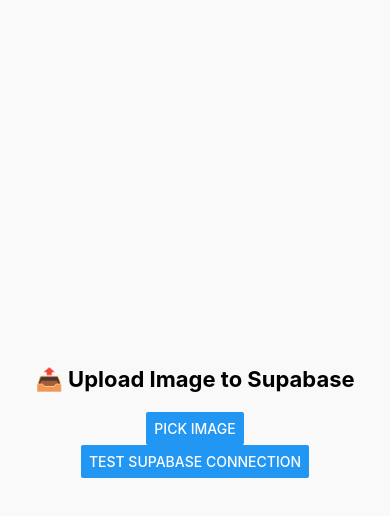
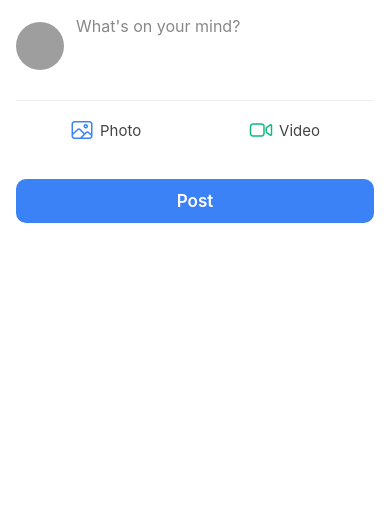
Before and after one commit to doodleppad-code/doodleppad-social-media, a React Native app: screen /ImagePost in a window 390 px wide. Shown: the top 516 px of the page. Built offline with nearby package versions, Linux system fonts and the light colour scheme; no server answers; grey boxes are pictures that could not be loaded.

Commit message:
UI update and video post enable

```diff
--- a/package.json
+++ b/package.json
@@ -18,6 +18,7 @@
     "@supabase/supabase-js": "^2.79.0",
     "cors": "^2.8.5",
     "expo": "~53.0.20",
+    "expo-av": "~15.1.7",
     "expo-dev-client": "~5.2.4",
     "expo-file-system": "~18.1.11",
     "expo-status-bar": "~2.2.3",
--- a/src/Imagepost.js
+++ b/src/Imagepost.js
@@ -1,167 +1,290 @@
-import React, { useState } from 'react';
+import React, { useState } from "react";
 import {
   View,
-  Button,
+  Text,
+  TextInput,
+  TouchableOpacity,
   Image,
+  StyleSheet,
   ActivityIndicator,
   Alert,
-  StyleSheet,
   ScrollView,
-  Text,
-} from 'react-native';
-import { launchImageLibrary } from 'react-native-image-picker';
-import { createClient } from '@supabase/supabase-js';
-import * as FileSystem from 'expo-file-system';
-import 'react-native-url-polyfill/auto';
+  Dimensions,
+  KeyboardAvoidingView,
+  Platform,
+} from "react-native";
+import { Ionicons } from "@expo/vector-icons";
+import { Video } from "expo-av";
+import { launchImageLibrary } from "react-native-image-picker";
+import { createClient } from "@supabase/supabase-js";
+import * as FileSystem from "expo-file-system";
+import "react-native-url-polyfill/auto";
+import { SafeAreaView } from "react-native-safe-area-context";
 
-// 🔐 Your Supabase credentials
-const supabaseUrl = 'https://rnivpbqqihdwtunlihnp.supabase.co';
+// 📦 Supabase credentials
+const supabaseUrl = "https://rnivpbqqihdwtunlihnp.supabase.co";
 const supabaseAnonKey =
-  'eyJhbGciOiJIUzI1NiIsInR5cCI6IkpXVCJ9.eyJpc3MiOiJzdXBhYmFzZSIsInJlZiI6InJuaXZwYnFxaWhkd3R1bmxpaG5wIiwicm9sZSI6ImFub24iLCJpYXQiOjE3NjIzNjEzMDksImV4cCI6MjA3NzkzNzMwOX0.5csZgmeQRRPcfrHPUQhmF26K7xy489oi8mCVtbp-v4w';
+  "eyJhbGciOiJIUzI1NiIsInR5cCI6IkpXVCJ9.eyJpc3MiOiJzdXBhYmFzZSIsInJlZiI6InJuaXZwYnFxaWhkd3R1bmxpaG5wIiwicm9sZSI6ImFub24iLCJpYXQiOjE3NjIzNjEzMDksImV4cCI6MjA3NzkzNzMwOX0.5csZgmeQRRPcfrHPUQhmF26K7xy489oi8mCVtbp-v4w";
 
 const supabase = createClient(supabaseUrl, supabaseAnonKey);
 
+const { width } = Dimensions.get("window");
+
 export default function ImagePost() {
+  const [caption, setCaption] = useState("");
   const [imageUri, setImageUri] = useState(null);
+  const [videoUri, setVideoUri] = useState(null);
   const [uploading, setUploading] = useState(false);
   const [downloadURL, setDownloadURL] = useState(null);
 
-  // 📸 Pick image from gallery
   const pickImage = async () => {
     const result = await launchImageLibrary({
-      mediaType: 'photo',
+      mediaType: "photo",
       quality: 0.8,
     });
-
     if (result.assets && result.assets.length > 0) {
       setImageUri(result.assets[0].uri);
+      setVideoUri(null);
     }
   };
 
-  // ☁️ Upload image to Supabase Storage (bucket: doodleppad)
-const uploadImage = async () => {
-  if (!imageUri) {
-    Alert.alert('No image selected!');
+  const pickVideo = async () => {
+    const result = await launchImageLibrary({
+      mediaType: "video",
+      videoQuality: "high",
+    });
+    if (result.assets && result.assets.length > 0) {
+      setVideoUri(result.assets[0].uri);
+      setImageUri(null);
+    }
+  };
+
+  const uploadPost = async () => {
+    if (!imageUri && !videoUri && caption.trim() === "") {
+      Alert.alert("Nothing to post", "Write something or select media first.");
       return;
     }
 
     try {
       setUploading(true);
-    const fileName = imageUri.substring(imageUri.lastIndexOf('/') + 1);
-    console.log('Uploading:', fileName);
+      let publicUrl = null;
+      let contentType = "image/jpeg";
+      let uriToUpload = imageUri;
 
-    // 1️⃣ Read file as base64
-    const base64Data = await FileSystem.readAsStringAsync(imageUri, {
+      if (videoUri) {
+        uriToUpload = videoUri;
+        contentType = "video/mp4";
+      }
+
+      if (uriToUpload) {
+        const fileName =
+          Date.now() + "_" + uriToUpload.substring(uriToUpload.lastIndexOf("/") + 1);
+        const base64Data = await FileSystem.readAsStringAsync(uriToUpload, {
           encoding: FileSystem.EncodingType.Base64,
         });
+        const binaryData = Uint8Array.from(atob(base64Data), (c) =>
+          c.charCodeAt(0)
+        );
 
-    // 2️⃣ Convert base64 → binary Uint8Array
-    const binaryData = Uint8Array.from(atob(base64Data), (c) => c.charCodeAt(0));
-
-    // 3️⃣ Upload directly to Supabase
         const { data, error } = await supabase.storage
-      .from('doodleppad')
-      .upload(`public/${fileName}`, binaryData, {
-        contentType: 'image/jpeg',
+          .from("doodleppad")
+          .upload(`post/${fileName}`, binaryData, {
+            contentType,
             upsert: true,
           });
 
         if (error) throw error;
 
-    // 4️⃣ Get public URL
         const { data: publicData } = supabase.storage
-      .from('doodleppad')
+          .from("doodleppad")
           .getPublicUrl(`post/${fileName}`);
 
-    setDownloadURL(publicData.publicUrl);
-    Alert.alert('✅ Upload Complete!', 'Image uploaded successfully');
+        publicUrl = publicData.publicUrl;
+        setDownloadURL(publicUrl);
+      }
+
+      Alert.alert("✅ Post Created!", "Your post has been published.");
+      setCaption("");
+      setImageUri(null);
+      setVideoUri(null);
     } catch (error) {
-    console.error('Upload failed:', error);
-    Alert.alert('❌ Upload failed', error.message);
+      console.error("Upload failed:", error);
+      Alert.alert("❌ Upload failed", error.message);
     } finally {
       setUploading(false);
     }
   };
-const testSupabase = async () => {
-  try {
-    const res = await fetch('https://rnivpbqqihdwtunlihnp.supabase.co');
-    console.log('✅ Supabase reachable:', res.status);
-  } catch (e) {
-    console.error('❌ Supabase not reachable:', e);
-  }
-};
+
   return (
-    <ScrollView contentContainerStyle={styles.container}>
-      <Text style={styles.title}>📤 Upload Image to Supabase</Text>
 
-      <Button title="Pick Image" onPress={pickImage} />
+    <SafeAreaView style={{ flex: 1, backgroundColor: "#fff" }}>
+    <KeyboardAvoidingView
+      style={{ flex: 1, backgroundColor: "#fff" }}
+      behavior={Platform.OS === "ios" ? "padding" : "height"}
+    >
 
+      <ScrollView
+        contentContainerStyle={styles.scrollContainer}
+        showsVerticalScrollIndicator={false}
+      >
+        <View style={styles.headerRow}>
+          <Image
+            source={{
+              uri: "https://cdn-icons-png.flaticon.com/512/149/149071.png",
+            }}
+            style={styles.avatar}
+          />
+          <TextInput
+            style={styles.captionInput}
+            placeholder="What's on your mind?"
+            placeholderTextColor="#888"
+            value={caption}
+            onChangeText={setCaption}
+            multiline
+          />
+        </View>
+
+        {/* Media Preview */}
         {imageUri && (
-        <>
-          <Text style={styles.label}>Preview:</Text>
           <Image
             source={{ uri: imageUri }}
-            style={styles.imagePreview}
+            style={styles.mediaPreview}
             resizeMode="cover"
           />
-        </>
         )}
 
+        {videoUri && (
+          <Video
+            source={{ uri: videoUri }}
+            style={styles.mediaPreview}
+            useNativeControls
+            resizeMode="contain"
+          />
+        )}
+
+        {/* Action Buttons */}
+        <View style={styles.actionBar}>
+          <TouchableOpacity style={styles.iconButton} onPress={pickImage}>
+            <Ionicons name="image-outline" size={24} color="#3b82f6" />
+            <Text style={styles.iconText}>Photo</Text>
+          </TouchableOpacity>
+
+          <TouchableOpacity style={styles.iconButton} onPress={pickVideo}>
+            <Ionicons name="videocam-outline" size={24} color="#10b981" />
+            <Text style={styles.iconText}>Video</Text>
+          </TouchableOpacity>
+        </View>
+
+        {/* Post Button */}
+        <TouchableOpacity
+          style={styles.postButton}
+          onPress={uploadPost}
+          disabled={uploading}
+        >
           {uploading ? (
-        <ActivityIndicator size="large" color="#000" style={{ marginTop: 20 }} />
+            <ActivityIndicator color="#fff" />
           ) : (
-        imageUri && (
-          <Button title="Upload Image" onPress={uploadImage} color="#4CAF50" />
-        )
+            <Text style={styles.postButtonText}>Post</Text>
           )}
-<Button title="Test Supabase Connection" onPress={testSupabase} />
+        </TouchableOpacity>
 
+        {/* Uploaded Post Preview */}
         {downloadURL && (
-        <>
-          <Text style={styles.label}>Uploaded Image:</Text>
+          <View style={styles.postPreview}>
+            <Text style={styles.previewTitle}>Your Uploaded Post</Text>
+
+            {downloadURL.endsWith(".mp4") ? (
+              <Video
+                source={{ uri: downloadURL }}
+                style={styles.mediaPreview}
+                useNativeControls
+                resizeMode="contain"
+              />
+            ) : (
               <Image
                 source={{ uri: downloadURL }}
-            style={styles.imagePreview}
+                style={styles.mediaPreview}
                 resizeMode="cover"
               />
-          <Text selectable style={styles.urlText}>
-            {downloadURL}
-          </Text>
-        </>
+            )}
+          </View>
         )}
       </ScrollView>
+    </KeyboardAvoidingView></SafeAreaView>
   );
 }
 
 const styles = StyleSheet.create({
-  container: {
+  scrollContainer: {
     flexGrow: 1,
-    alignItems: 'center',
-    justifyContent: 'center',
-    paddingVertical: 40,
-    paddingHorizontal: 20,
-    backgroundColor: '#f9f9f9',
+    padding: 16,
+    backgroundColor: "#fff",
   },
-  title: {
-    fontSize: 22,
-    fontWeight: '700',
-    marginBottom: 20,
+  headerRow: {
+    flexDirection: "row",
+    alignItems: "center",
+    marginBottom: 16,
   },
-  label: {
+  avatar: {
+    width: 48,
+    height: 48,
+    borderRadius: 24,
+    marginRight: 12,
+  },
+  captionInput: {
+    flex: 1,
+    minHeight: 60,
     fontSize: 16,
-    fontWeight: '600',
+    color: "#222",
+    textAlignVertical: "top",
+  },
+  mediaPreview: {
+    width: "100%",
+    height: width * 0.7,
+    borderRadius: 12,
+    marginVertical: 12,
+    backgroundColor: "#000",
+  },
+  actionBar: {
+    flexDirection: "row",
+    justifyContent: "space-around",
+    marginTop: 8,
+    paddingVertical: 10,
+    borderTopWidth: 0.6,
+    borderColor: "#eee",
+  },
+  iconButton: {
+    flexDirection: "row",
+    alignItems: "center",
+    padding: 6,
+  },
+  iconText: {
+    marginLeft: 6,
+    fontSize: 15,
+    color: "#444",
+  },
+  postButton: {
+    backgroundColor: "#3b82f6",
+    borderRadius: 10,
+    paddingVertical: 12,
+    alignItems: "center",
     marginTop: 20,
   },
-  imagePreview: {
-    width: 250,
-    height: 250,
-    marginTop: 10,
-    borderRadius: 12,
+  postButtonText: {
+    color: "#fff",
+    fontWeight: "600",
+    fontSize: 17,
   },
-  urlText: {
-    marginTop: 10,
-    fontSize: 12,
-    color: 'blue',
-    textAlign: 'center',
+  postPreview: {
+    marginTop: 25,
+    borderTopWidth: 0.6,
+    borderColor: "#eee",
+    paddingTop: 20,
+  },
+  previewTitle: {
+    fontSize: 16,
+    fontWeight: "600",
+    marginBottom: 10,
+    color: "#333",
   },
 });
```
Also changed, not shown: 1 other file (tests, documents, lock files or other folders). Lines whose indentation alone changed are shown as unchanged.
